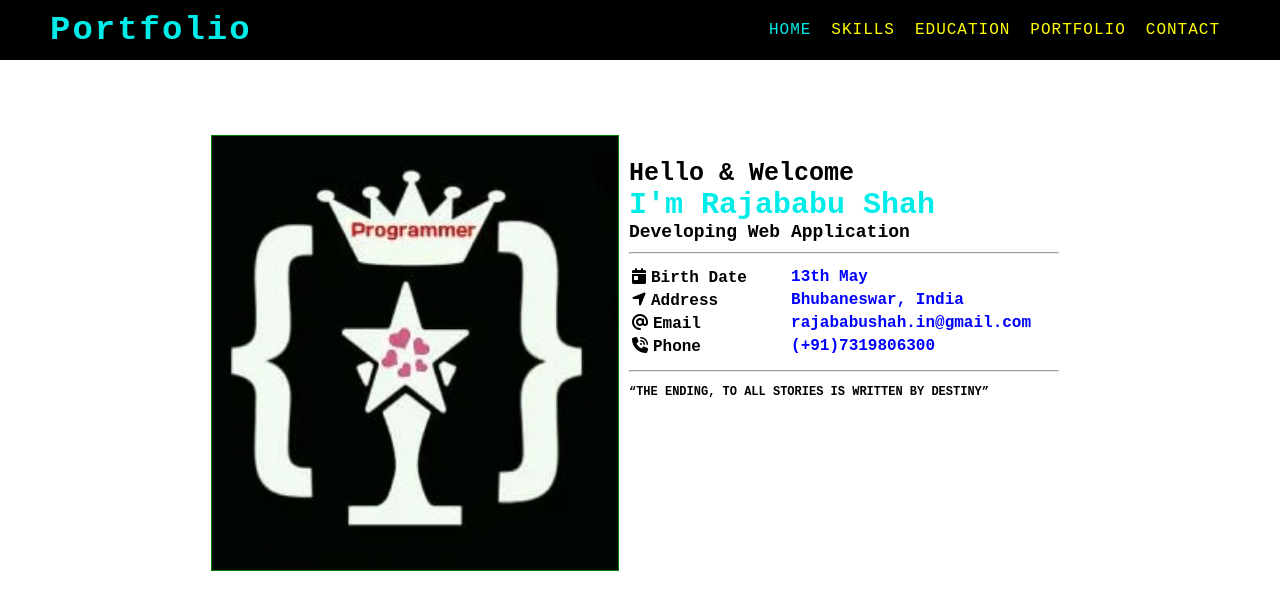
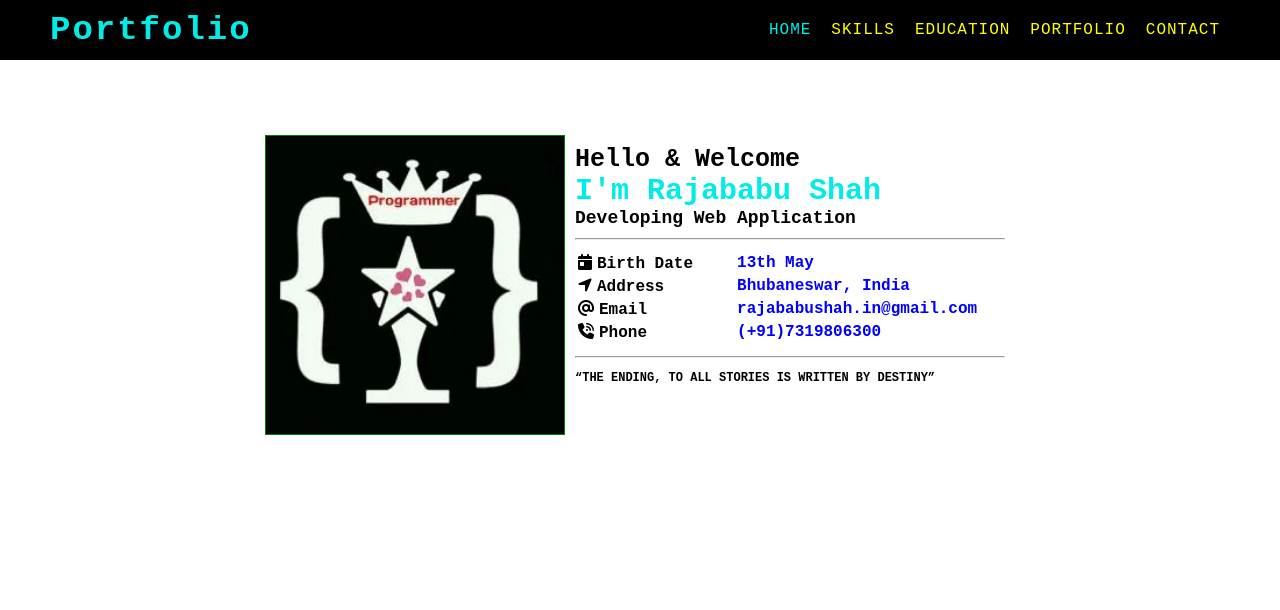
Before and after one commit to r-rajababushah/r-rajababushah, a React (Vite) app: page / in a window 1280 px wide. Shown: the top 610 px of the page. Built offline with nearby package versions, Linux system fonts and the light colour scheme.

Commit message:
minor edit

```diff
--- a/src/pages/Homepage/Home.scss
+++ b/src/pages/Homepage/Home.scss
@@ -97,8 +97,8 @@ $blueColor: rgb(0, 0, 255);
 
         .profile-card {
             #profile-img {
-                height: 436px;
-                width: 407.88px;
+                height: 300px;
+                width: 300px;
                 border: 1px solid green;
                 border-radius: 0;
             }
@@ -106,7 +106,7 @@ $blueColor: rgb(0, 0, 255);
 
         .profile-details {
             padding: 10px;
-            height: 407.88px;
+            height: 300px;
             width: 450px;
 
             h4 {
```
